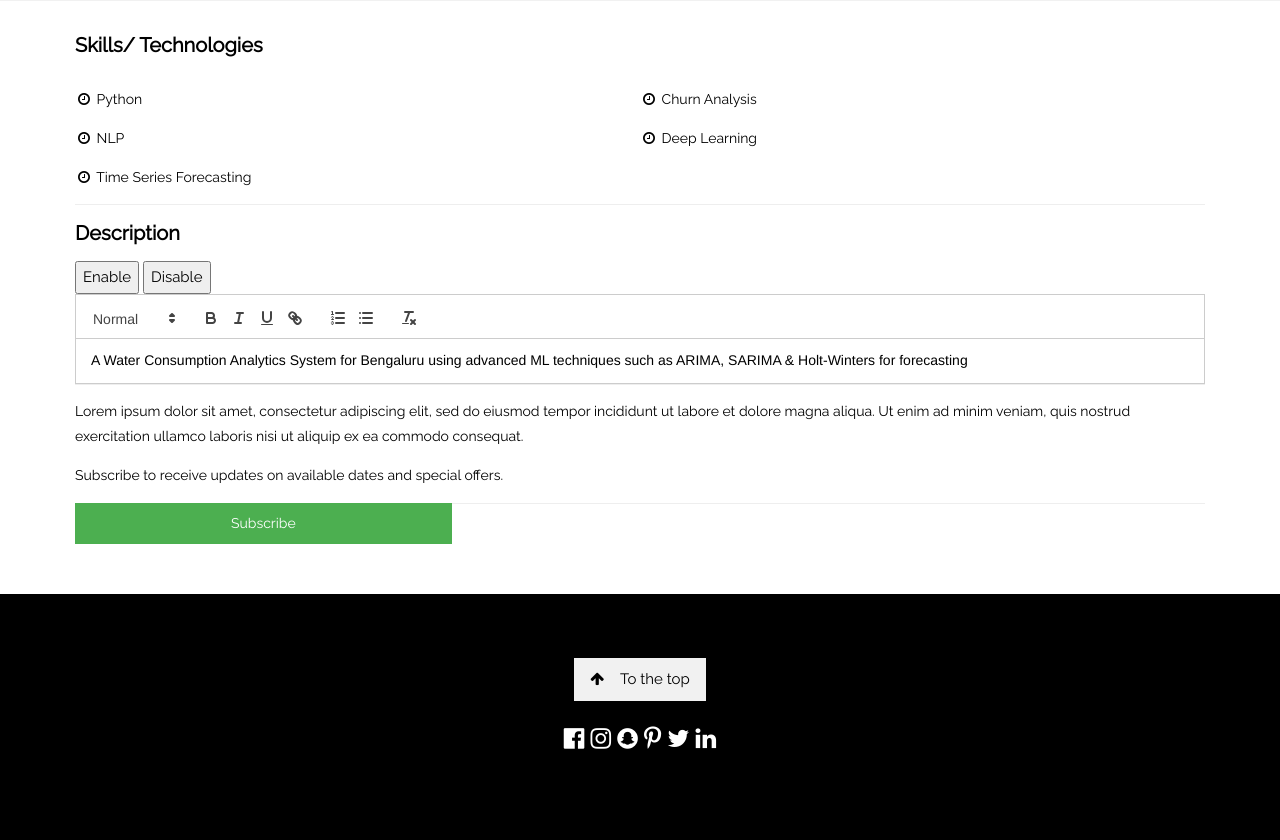
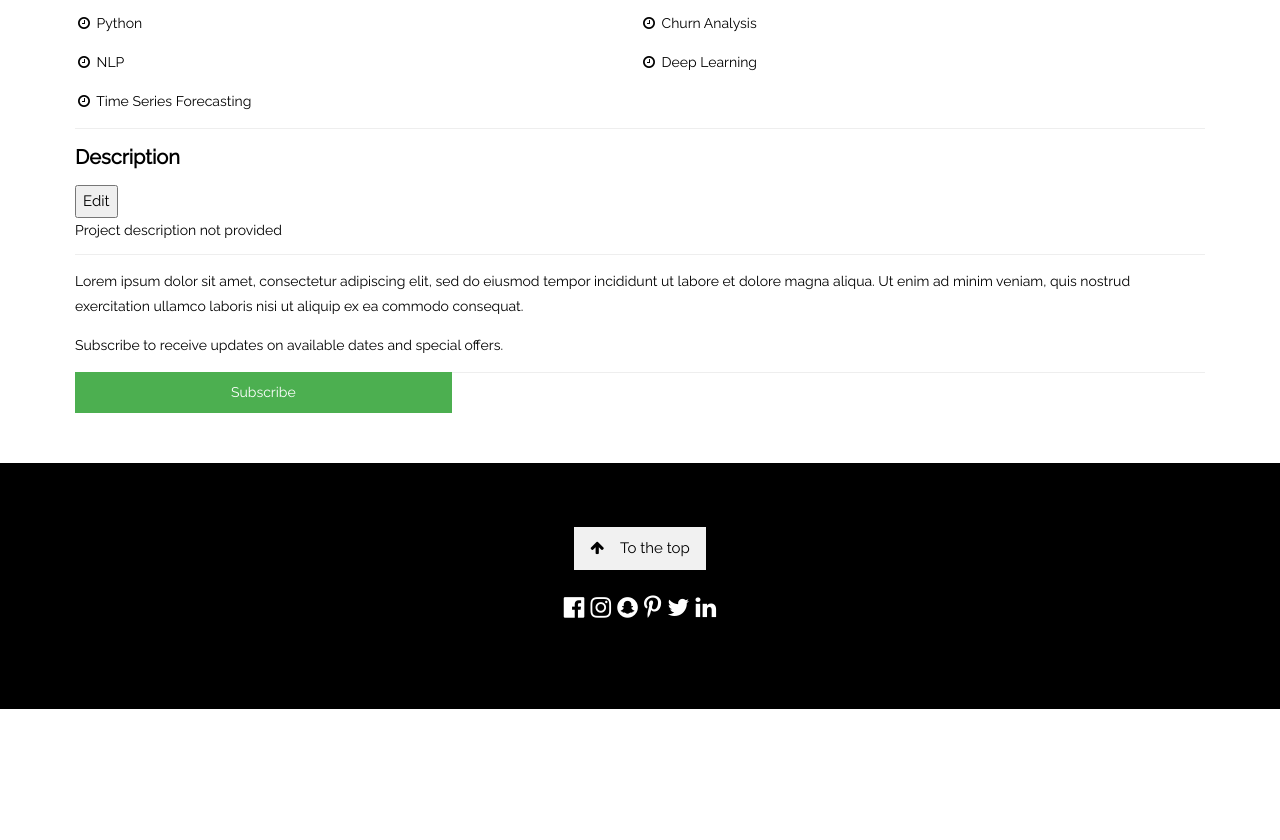
Before and after one commit to arsalananwar11/Arsalan-Portfolio, a Flask app: page /project/1 in a window 1280 px wide. Shown: the part 412-1252 px from the top of the page. After the commit the page ends 1121 px from the top, so only its background shows below. Run offline with Flask 3, Linux system fonts and the light colour scheme; data comes from the database, SQL or seed files in the repository; both versions use the stored data as it was after the commit; some libraries are stand-ins or nearby versions.

Commit message:
Edit and Save project description functionality added

```diff
--- a/app.py
+++ b/app.py
@@ -41,10 +41,10 @@ def send_message():
         db_action_obj.close_db_connection()
 
         # TBD: Send success op response
-        return render_template("dashboard.html")
+        return redirect("/dashboard")
     else:
         # TBD: Send error op response
-        return render_template("dashboard.html")
+        return redirect("/dashboard")
 
 @app.route("/projects")
 def projects():
@@ -61,3 +61,21 @@ def project(project_id):
     db_action_obj.close_db_connection()
 
     return render_template("project_dashboard.html", project = requested_project)
+
+@app.route('/save_project_description', methods=['POST'])
+def save_project_description():
+    if request.method == 'POST':
+        project_details = request.get_json()
+        project_id = project_details['project_id']
+        project_description = project_details['project_description']
+        db_action_obj = DatabaseActions('arsalan_site_db.db', ENV)
+        project_update_status = db_action_obj.update_project_description(project_id, project_description)
+        db_action_obj.close_db_connection()
+
+        if(project_update_status):
+            return jsonify(project_description)
+        else:
+            error_message = 'Some error occured while updating the project description. Please refresh.'
+            return jsonify(error_message)
+
+    return render_template("dashboard.html")
--- a/db_helper.py
+++ b/db_helper.py
@@ -20,7 +20,7 @@ class DatabaseActions:
             self.connection_obj.execute(query, requestor_message)
 
             self.sqliteConnection.commit()
-            print(f"[SUCCESS] Message with the following details added:\nEmail: { requestor_message[0] }\nName: { requestor_message[1] }\nSubject: { requestor_message[2] }\nMessage: { requestor_message[3] }")
+            print(f"[SUCCESS] { requestor_message[1] }'s message added")
             self.connection_obj.close()
 
         # Handle errors
@@ -86,6 +86,25 @@ class DatabaseActions:
         except sqlite3.Error as error:
             print('[ERROR] Error occurred while fetching all the projects - ', error)
 
+    def update_project_description(self, project_id, project_description):
+        try:
+            self.connection_obj = self.sqliteConnection.cursor()
+            query = f"""UPDATE PROJECTS SET PROJECTDESCRIPTION = ? WHERE PROJECTID = ?"""
+            self.connection_obj.execute(query, (project_description, project_id))
+
+            self.sqliteConnection.commit()
+            print(f"[SUCCESS] Project with ID: { project_id } updated")
+            self.connection_obj.close()
+
+            return 1
+
+        # Handle errors
+        except sqlite3.Error as error:
+            print('[ERROR] Error occurred while updating the project- ', error)
+            print(f"[ERROR] Project details:\nProject ID: { project_id }\nProject Description: { project_description }")
+
+            return 0
+
     def close_db_connection(self):
         # Close DB Connection irrespective of success or failure
         if self.sqliteConnection:
--- a/static/js/project_dashboard.js
+++ b/static/js/project_dashboard.js
@@ -1,20 +1,64 @@
 const options = {
+    modules: {
+        toolbar: [
+          [{ header: [1, 2, 3, 4, 5, 6,  false] }],
+          ['bold', 'italic', 'underline','strike'],
+          ['image', 'code-block'],
+          ['link'],
+          [{ 'script': 'sub'}, { 'script': 'super' }],
+          [{ 'list': 'ordered'}, { 'list': 'bullet' }],
+          ['clean']
+        ]
+      },
 theme: "snow",
 enable: false
 };
 var projectBody = document.getElementById('project-body'),
 projectContainer = document.getElementById('project-container'),
-    onButton = document.getElementById('on'),
-    offButton = document.getElementById('off');
+    editButton = document.getElementById('edit-project-description'),
+    cancelButton = document.getElementById('cancel-project-description');
 
 var quill = new Quill(projectBody, options);
+projectContainer.classList.add('inactive');
+quill.enable(false);
 
-onButton.addEventListener('click', function() {
-projectContainer.classList.remove('inactive')
-quill.enable(true);
+$("#edit-project-description").click(function (e) {
+    projectContainer.classList.remove('inactive');
+    quill.enable(true);
+    $("#edit-project-description").attr("style", "display:none");
+    $("#save-project-description").attr("style", "display:block");
+    $("#cancel-project-description").attr("style", "display:block");
 });
 
-offButton.addEventListener('click', function() {
-projectContainer.classList.add('inactive');
-quill.enable(false);
+$("#cancel-project-description").click(function (e) {
+    projectContainer.classList.add('inactive');
+    quill.enable(false);
+    $("#edit-project-description").attr("style", "display:block");
+    $("#save-project-description").attr("style", "display:none");
+    $("#cancel-project-description").attr("style", "display:none");
 });
+
+$("#save-project-description").click(function (e) {
+    e.preventDefault();
+    var value = quill.root.innerHTML;
+    var project_id = document.getElementById('project-id').innerHTML;
+    $.ajax({
+        type: "POST",
+        url: "/save_project_description",
+        data: JSON.stringify(
+            { "project_id": project_id,
+                "project_description" : value
+            }),
+        contentType: "application/json; charset=utf-8",
+        dataType: "json",
+        success: function (data) {
+            projectContainer.classList.add('inactive');
+            quill.enable(false);
+            $("#edit-project-description").attr("style", "display:block");
+            $("#save-project-description").attr("style", "display:none");
+            $("#cancel-project-description").attr("style", "display:none");
+            projectContainer.innerHTML(JSON.stringify(data));
+        }
+    });
+
+});
--- a/templates/dashboard.html
+++ b/templates/dashboard.html
@@ -49,10 +49,10 @@
     {%for project in featured_projects_list%}
         <div class="w3-col l3 m6 w3-margin-bottom">
           <div class="w3-card">
-            <img src="./../static/img/{{project[6]}}" class="project-cover" alt="Project" style="width:100%">
+            <img src="./../static/img/{{project[7]}}" class="project-cover" alt="Project" style="width:100%">
             <div class="w3-container">
                 <h5 class="project-title">{{project[1]}}</h5>
-                <p class="w3-opacity category-tag">{{project[3]}}</p>
+                <p class="w3-opacity category-tag">{{project[4]}}</p>
                 <p class="project-desc">{{project[2]}}</p>
                 <p>
                   <a href="/project/{{project[0]}}"  class="know-more" target="_blank">
--- a/templates/project_dashboard.html
+++ b/templates/project_dashboard.html
@@ -13,13 +13,13 @@
             <p>
                 {{project[2]}}
             </p>
-            <p><a href="{{project[4]}}" class="w3-button w3-black"><i class="fa fa-rocket"></i> Explore</a></p>
+            <p><a href="{{project[5]}}" class="w3-button w3-black"><i class="fa fa-rocket"></i> Explore</a></p>
           </div>
           <div class="w3-col m1">
             <p></p>
           </div>
           <div class="w3-col m4">
-            <img class="w3-image w3-round-large" src="./../static/img/{{project[6]}}" alt="Project Cover" width="350">
+            <img class="w3-image w3-round-large" src="./../static/img/{{project[7]}}" alt="Project Cover" width="350">
           </div>
         </div>
       </div>
@@ -39,14 +39,16 @@
         </div>
       </div>
       <hr>
+      <p id="project-id" hidden>{{ project[0] }}</p>
 
       <h4><strong>Description</strong></h4>
-        <button id="on">Enable</button>
-        <button id="off">Disable</button>
+        <button id="edit-project-description">Edit</button>
+        <button id="save-project-description" hidden>Save</button>
+        <button id="cancel-project-description" hidden>Cancel</button>
 
         <div id="project-container">
             <div id="project-body">
-                <p>{{project[2]}}</p>
+                {{ project[3]|safe }}
             </div>
         </div>
         <hr/>
--- a/templates/projects.html
+++ b/templates/projects.html
@@ -10,10 +10,10 @@
       {%for project in all_projects_list%}
         <div class="w3-col l3 m6 w3-margin-bottom">
             <div class="w3-card">
-            <img src="./../static/img/{{project[6]}}" class="project-cover" alt="Project" style="width:100%">
+            <img src="./../static/img/{{project[7]}}" class="project-cover" alt="Project" style="width:100%">
             <div class="w3-container">
                 <h5 class="project-title">{{project[1]}}</h5>
-                <p class="w3-opacity category-tag">{{project[3]}}</p>
+                <p class="w3-opacity category-tag">{{project[4]}}</p>
                 <p class="project-desc">{{project[2]}}</p>
                 <p>
                     <a href="/project/{{project[0]}}"  class="know-more" target="_blank">
```
Also changed, not shown: db_table_initializer.py (+6 -6 lines), arsalan_site_db.db.
